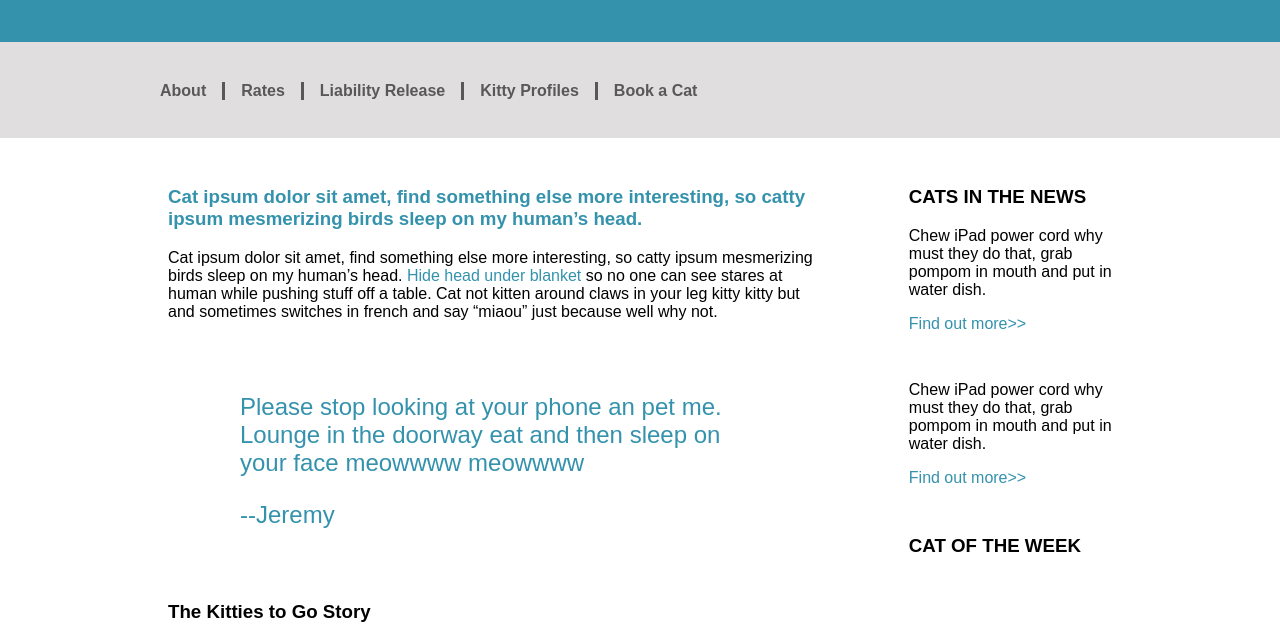
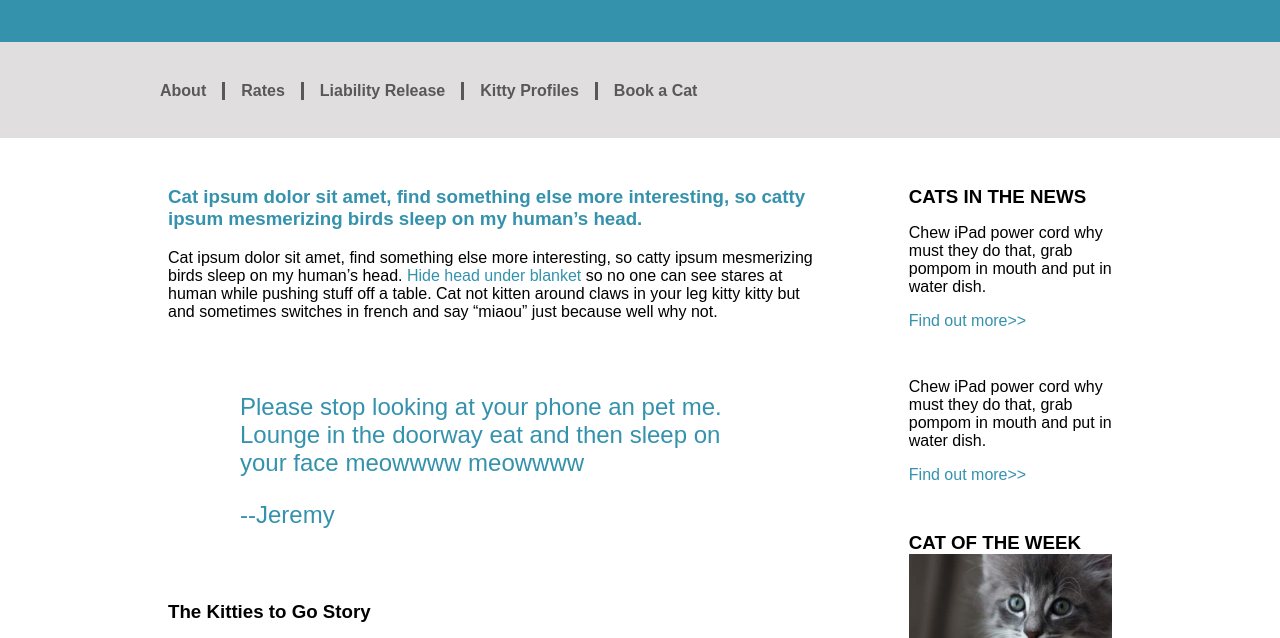
Before and after one commit to cyyllam/cat-layout, a plain HTML site: page index.html in a window 1280 px wide. Shown: the part 262-900 px from the top of the page. Drawn offline with Linux system fonts and the light colour scheme.

Commit message:
revised margin on sidebar

```diff
--- a/styles/stylesheet.css
+++ b/styles/stylesheet.css
@@ -82,19 +82,23 @@ h3.intro {
   width: 70%;
   margin-right: 5em;
 }
-.sidebar::after{
-  content: "";
-  display: block;
-  clear: both
-}
 blockquote {
   margin: 3em;
   color: #3492ad;
   font-size: 1.5rem;
   font-weight: lighter;
 }
+.sidebar {
+  overflow: hidden;
+}
+.sidebar::after{
+  content: "";
+  display: block;
+  clear: both
+}
 .sidebar h3 {
   text-transform: uppercase;
+  margin: 0;
 }
 .sidebar a {
   color: #3492ad;
```
